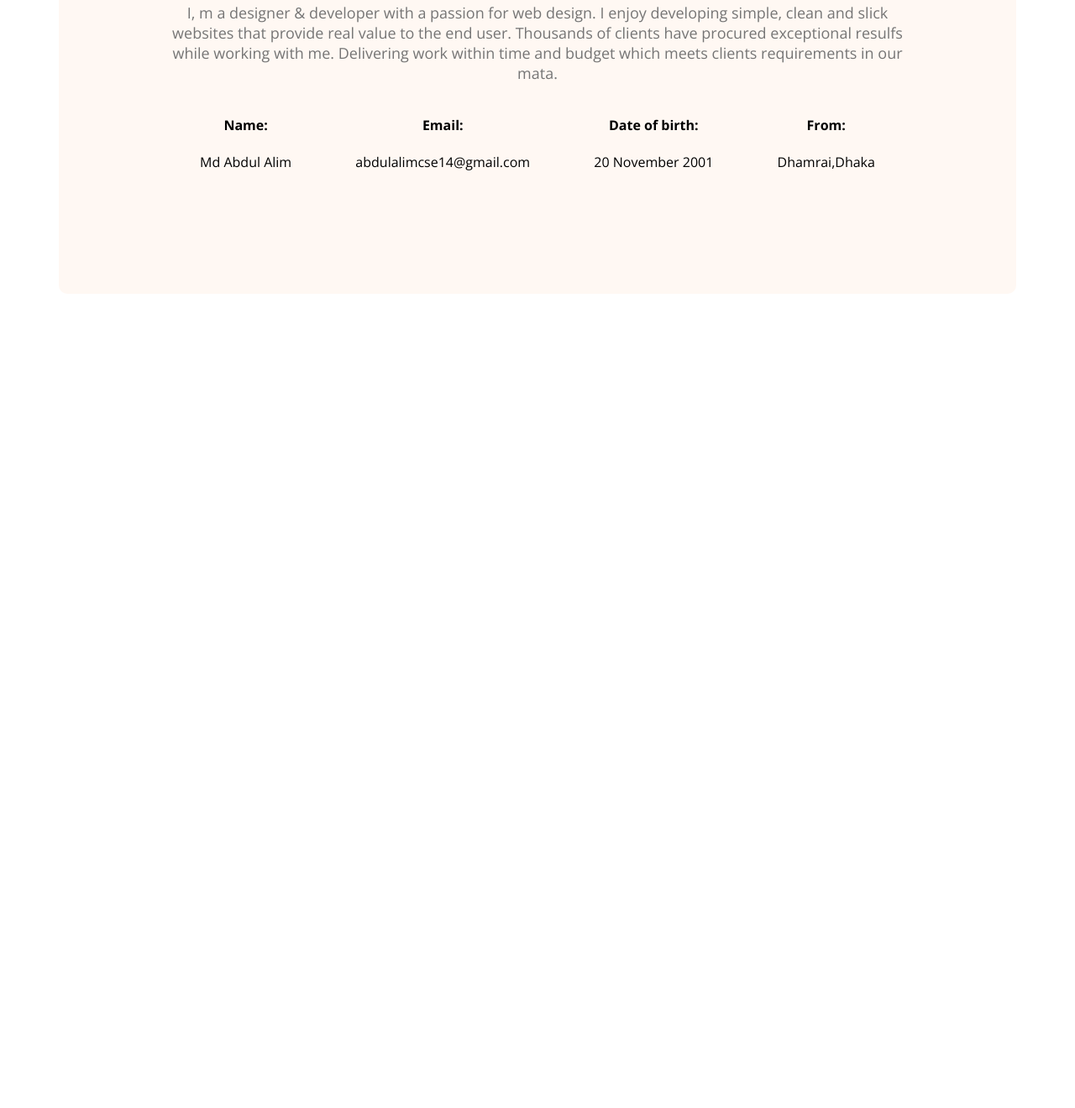
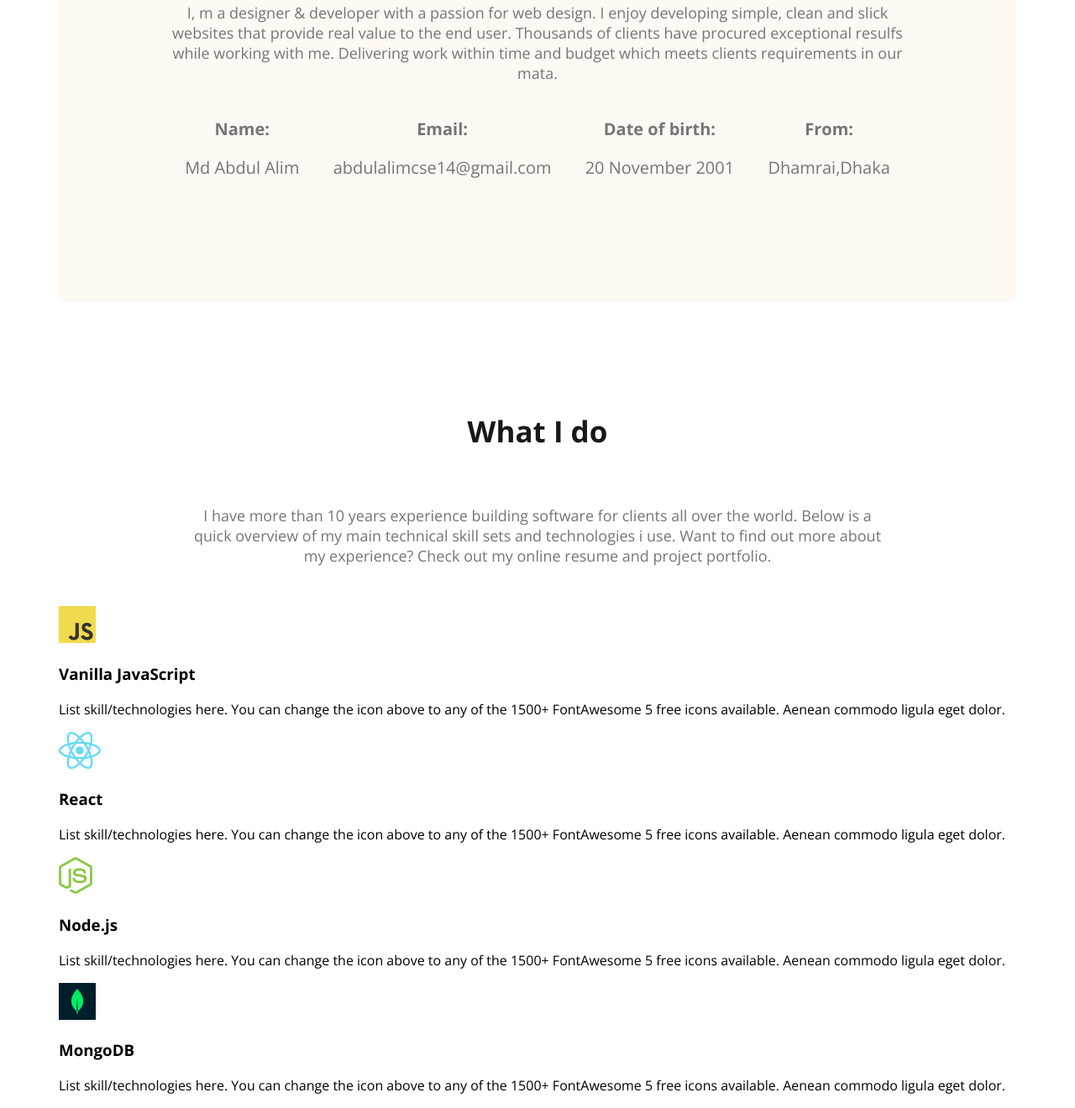
Before and after one commit to 14alim/developer-protfolio, a plain HTML site: page index.html in a window 1280 px wide. Shown: the part 863-2183 px from the top of the page at 84% size. Before the commit the page ends 1343 px from the top, so only its background shows below. Drawn offline with nearby package versions, Linux system fonts and the light colour scheme.

Commit message:
added skills

```diff
--- a/index.html
+++ b/index.html
@@ -65,6 +65,37 @@
                 </div>
             </div>
         </section>
+
+        <!-- what i do section start -->
+        <section>
+            <h3 class="section-title">What I do</h3>
+            <p id="what-i-do-description" class="section-description">I have more than 10 years experience building software for clients all over the world. Below is a quick overview of my main technical skill sets and technologies i use. Want to find out more about my experience? Check out my online resume and project portfolio.</p>
+
+            <div class="skill-container">
+                <div class="skill">
+                    <img src="images/icons/js.png" alt="">
+                    <h3 class="skill-title">Vanilla JavaScript</h3>
+                    <p class="skill-description">List skill/technologies here. You can change the icon above to any of the 1500+ FontAwesome 5 free icons available. Aenean commodo ligula eget dolor.</p>
+                </div>
+                <div class="skill">
+                    <img src="images/icons/react.png" alt="">
+                    <h3 class="skill-title">React</h3>
+                    <p class="skill-description">List skill/technologies here. You can change the icon above to any of the 1500+ FontAwesome 5 free icons available. Aenean commodo ligula eget dolor.</p>
+                </div>
+                <div class="skill">
+                    <img src="images/icons/nodejs.png" alt="">
+                    <h3 class="skill-title">Node.js</h3>
+                    <p class="skill-description">List skill/technologies here. You can change the icon above to any of the 1500+ FontAwesome 5 free icons available. Aenean commodo ligula eget dolor.</p>
+                </div>
+                <div class="skill">
+                    <img src="images/icons/mongo.png" alt="">
+                    <h3 class="skill-title">MongoDB</h3>
+                    <p class="skill-description">List skill/technologies here. You can change the icon above to any of the 1500+ FontAwesome 5 free icons available. Aenean commodo ligula eget dolor.</p>
+                </div>
+            </div>
+
+
+        </section>
     </main>
     <footer>
 
--- a/styles/protfolio.css
+++ b/styles/protfolio.css
@@ -110,14 +110,27 @@ nav a {
     margin: 130px 0;
 }
 
-main{
+main {
     max-width: 1140px;
     margin: 0 auto;
 }
-.about-info-container{
+
+.about-info-container {
     display: flex;
     justify-content: space-around;
+
 }
-.about-info{
+
+.about-info {
     text-align: center;
+    color: #757575;
+    text-align: center;
+    font-family: Open Sans;
+    font-size: 20px;
+    font-style: normal;
+    font-weight: 400;
+    line-height: 20px;
 }
+#what-i-do-description{
+    padding: 30px 150px;
+}
```
